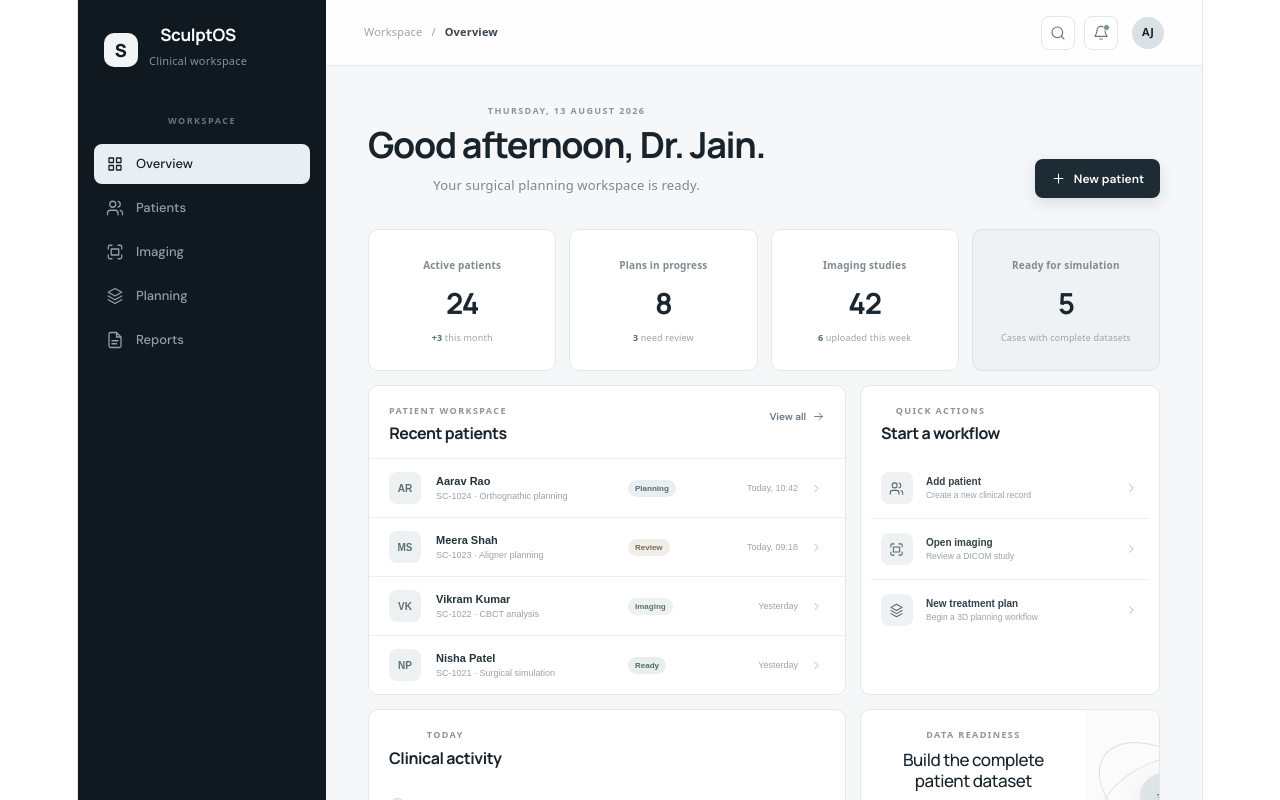
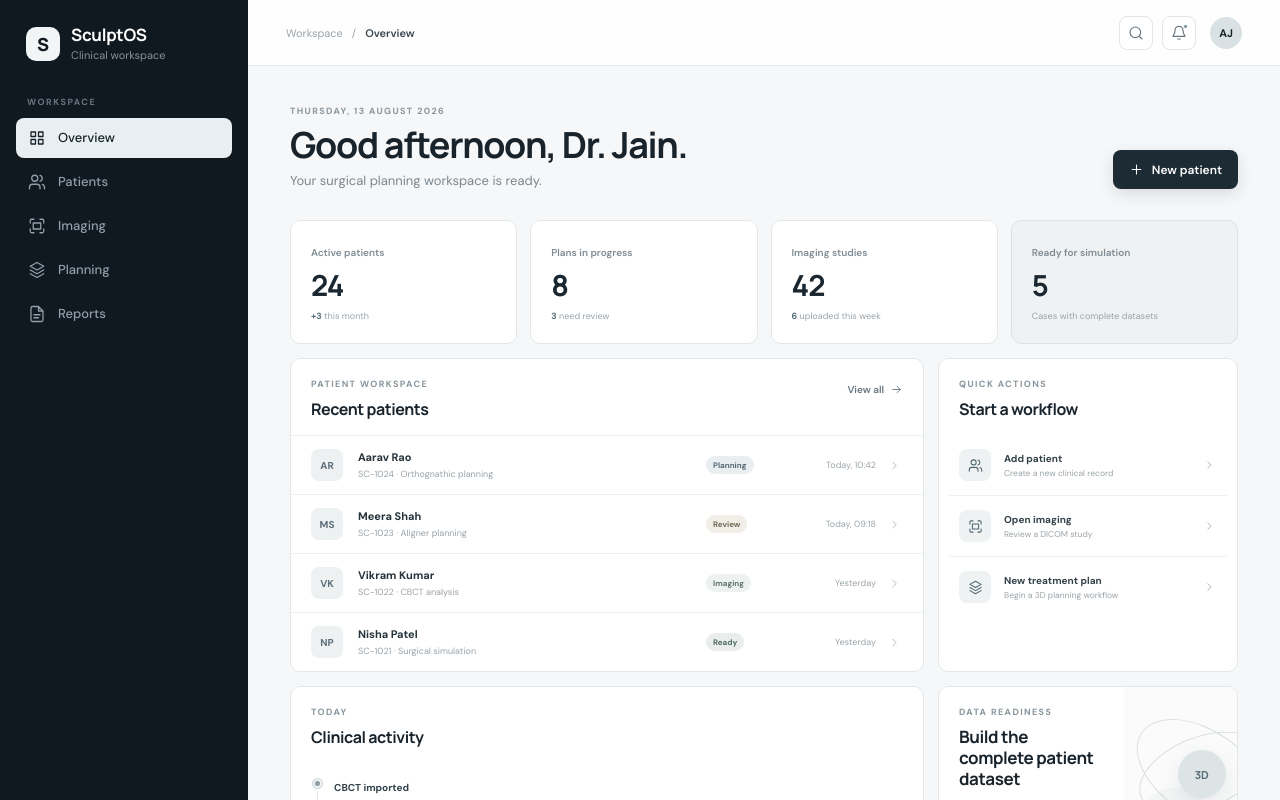
Before and after one commit to dr0ash-ux/SculptOS, a React (Vite) app: page / in a window 1280 px wide. Shown: the top 800 px of the page. Built offline with nearby package versions, Linux system fonts and the light colour scheme.

Commit message:
Reset global styles for SculptOS app shell

```diff
--- a/src/index.css
+++ b/src/index.css
@@ -1,111 +1,21 @@
+* { box-sizing: border-box; }
+
 :root {
-  --text: #6b6375;
-  --text-h: #08060d;
-  --bg: #fff;
-  --border: #e5e4e7;
-  --code-bg: #f4f3ec;
-  --accent: #aa3bff;
-  --accent-bg: rgba(170, 59, 255, 0.1);
-  --accent-border: rgba(170, 59, 255, 0.5);
-  --social-bg: rgba(244, 243, 236, 0.5);
-  --shadow:
-    rgba(0, 0, 0, 0.1) 0 10px 15px -3px, rgba(0, 0, 0, 0.05) 0 4px 6px -2px;
-
-  --sans: system-ui, 'Segoe UI', Roboto, sans-serif;
-  --heading: system-ui, 'Segoe UI', Roboto, sans-serif;
-  --mono: ui-monospace, Consolas, monospace;
-
-  font: 18px/145% var(--sans);
-  letter-spacing: 0.18px;
-  color-scheme: light dark;
-  color: var(--text);
-  background: var(--bg);
+  font-family: 'DM Sans', system-ui, -apple-system, BlinkMacSystemFont, 'Segoe UI', sans-serif;
+  color: #18212b;
+  background: #f6f7f9;
   font-synthesis: none;
   text-rendering: optimizeLegibility;
   -webkit-font-smoothing: antialiased;
   -moz-osx-font-smoothing: grayscale;
-
-  @media (max-width: 1024px) {
-    font-size: 16px;
-  }
 }
 
-@media (prefers-color-scheme: dark) {
-  :root {
-    --text: #9ca3af;
-    --text-h: #f3f4f6;
-    --bg: #16171d;
-    --border: #2e303a;
-    --code-bg: #1f2028;
-    --accent: #c084fc;
-    --accent-bg: rgba(192, 132, 252, 0.15);
-    --accent-border: rgba(192, 132, 252, 0.5);
-    --social-bg: rgba(47, 48, 58, 0.5);
-    --shadow:
-      rgba(0, 0, 0, 0.4) 0 10px 15px -3px, rgba(0, 0, 0, 0.25) 0 4px 6px -2px;
-  }
+html, body, #root { min-width: 320px; min-height: 100%; }
 
-  #social .button-icon {
-    filter: invert(1) brightness(2);
-  }
-}
+html { background: #f6f7f9; }
 
-#root {
-  width: 1126px;
-  max-width: 100%;
-  margin: 0 auto;
-  text-align: center;
-  border-inline: 1px solid var(--border);
-  min-height: 100svh;
-  display: flex;
-  flex-direction: column;
-  box-sizing: border-box;
-}
+body { margin: 0; min-width: 320px; }
 
-body {
-  margin: 0;
-}
+button, input, textarea, select { font: inherit; }
 
-h1,
-h2 {
-  font-family: var(--heading);
-  font-weight: 500;
-  color: var(--text-h);
-}
-
-h1 {
-  font-size: 56px;
-  letter-spacing: -1.68px;
-  margin: 32px 0;
-  @media (max-width: 1024px) {
-    font-size: 36px;
-    margin: 20px 0;
-  }
-}
-h2 {
-  font-size: 24px;
-  line-height: 118%;
-  letter-spacing: -0.24px;
-  margin: 0 0 8px;
-  @media (max-width: 1024px) {
-    font-size: 20px;
-  }
-}
-p {
-  margin: 0;
-}
-
-code,
-.counter {
-  font-family: var(--mono);
-  display: inline-flex;
-  border-radius: 4px;
-  color: var(--text-h);
-}
-
-code {
-  font-size: 15px;
-  line-height: 135%;
-  padding: 4px 8px;
-  background: var(--code-bg);
-}
+button:focus-visible, a:focus-visible { outline: 2px solid #70838d; outline-offset: 2px; }
```
